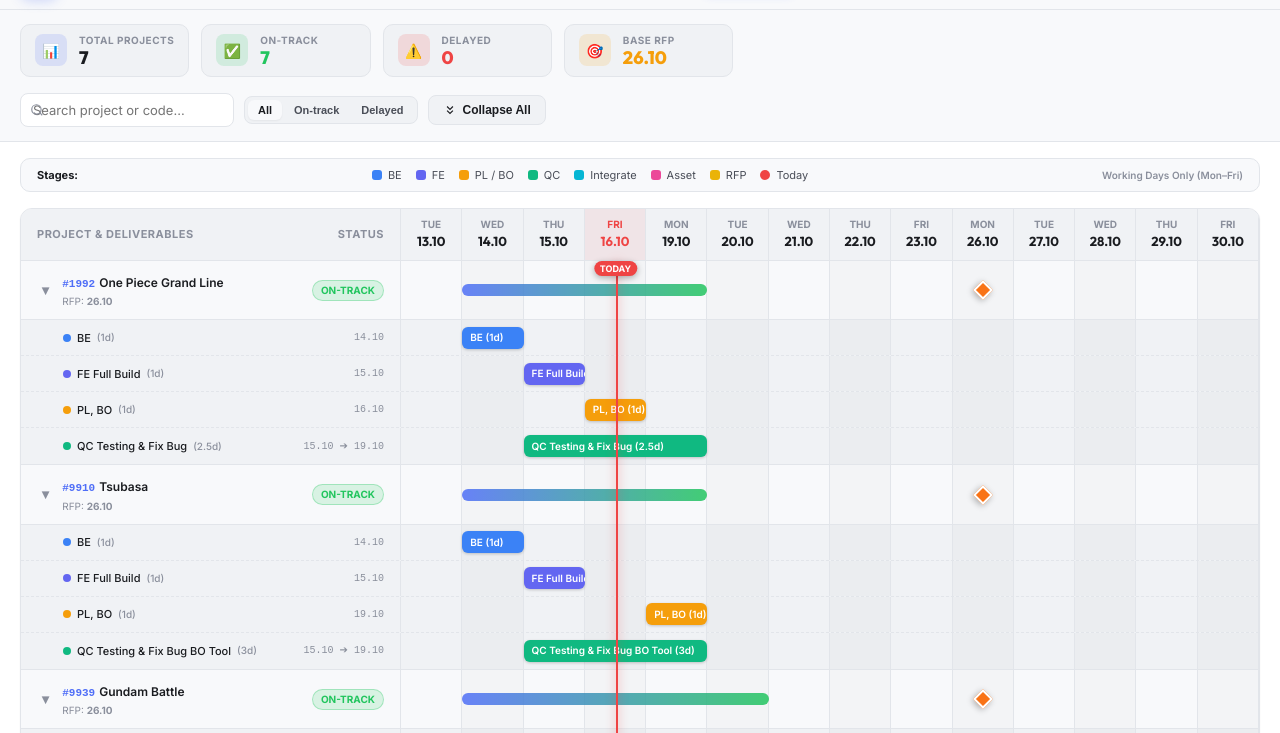
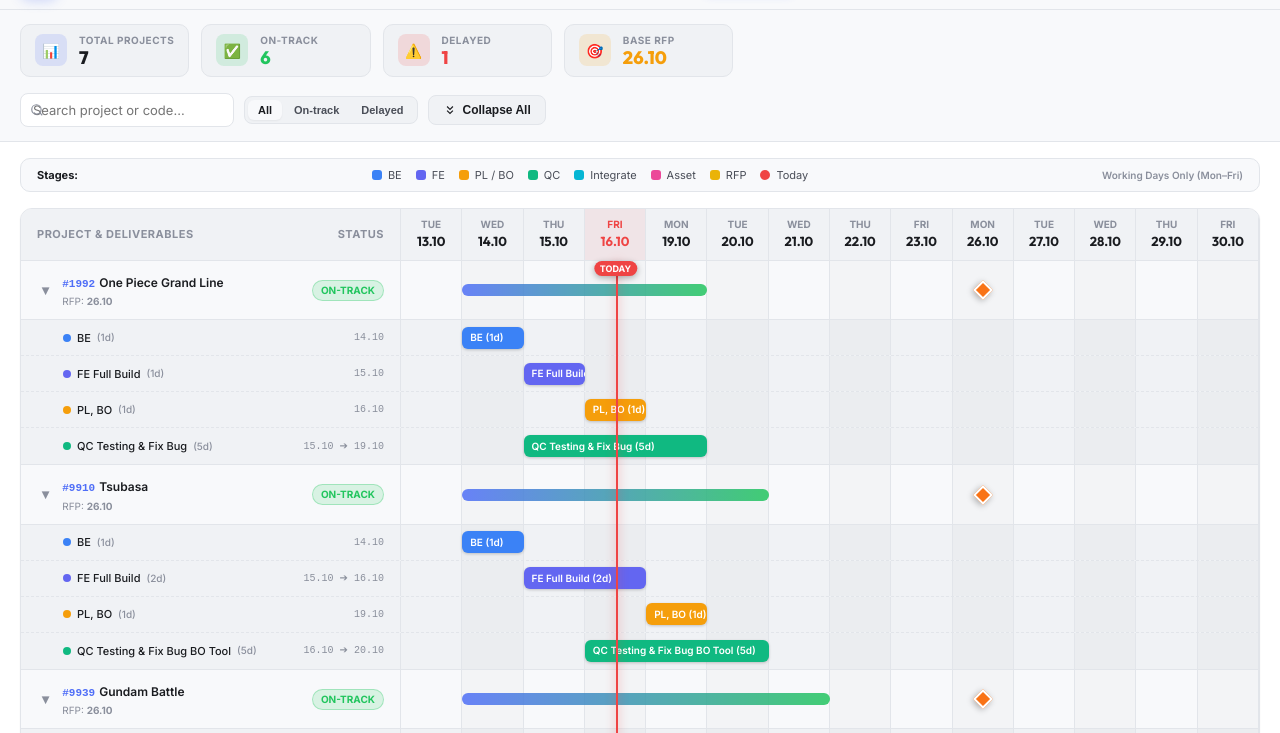
Before and after one commit to HuyTruong14/RoadmapForBatch, a website: page index.html in a window 1280 px wide. Shown: the part 53-786 px from the top of the page. Drawn offline with Linux system fonts and the light colour scheme; no server answers.

Commit message:
feat: update roadmap data to v2 with cache busting version

```diff
--- a/index.html
+++ b/index.html
@@ -1374,59 +1374,58 @@
       };
 
       // 3. BUILT-IN SAMPLE RAW TIMELINE DATA
-      var SAMPLE_TIMELINE = `Timeline Anime Batch 1
+      var DATA_VERSION = '2026-10-16-v2';
+      var SAMPLE_TIMELINE = `Timeline Roadmap Planner
 
 —
 1. 1992 - One Piece Grand Line | RFP: 26.10 | On-track
-- BE (1 day) - ETA: 14.10
-- FE Full Build (1 day): - ETA: 15.10
-- PL, BO (1 day) - ETA: 16.10
-- QC Testing & Fix Bug (2.5 days): - ETA: 15.10 - 19.10
+- BE (1 days): - ETA: 14.10
+- FE Full Build (1 days): - ETA: 15.10
+- PL, BO (1 days): - ETA: 16.10
+- QC Testing & Fix Bug (5 days): - ETA: 15.10 - 19.10
 
 2. 9910 - Tsubasa | RFP: 26.10 | On-track
-- BE (1 day) - ETA: 14.10
-- FE Full Build (1 day): - ETA: 15.10
-- PL, BO (1 day): ETA: 19.10.
-- QC Testing & Fix Bug BO Tool (3 day): - ETA: 15.10 -  19.10
+- BE (1 days): - ETA: 14.10
+- FE Full Build (2 days): - ETA: 15.10 - 16.10
+- PL, BO (1 days): - ETA: 19.10
+- QC Testing & Fix Bug BO Tool (5 days): - ETA: 16.10 - 20.10
 
 3. 9939 - Gundam Battle | RFP: 26.10 | On-track
-- BE (1 day) ETA: 14.10
-- FE: (2 days) Full Build: ETA: 16.10
-- PL, BO (1day): ETA 20.10
-- QC Testing & Fix Bug BO Tool (2 day): - ETA: 19.10 -  20.10
-
-4. 2989 - Taiko Rabbit | RFP: 26.10 | On-track
-- BE (1 day) eta: 14.10.
-- Delivery Sound, Asset: (2 day): ETA: 15 - 16/10
-- FE (2days): Full Build ETA: 16 - 19.10 (Can delay to Morning: 20/10)
-- PL, BO (1day): ETA 21.10 (1 days)
-- QC Testing & Fix Bug BO Tool (3 day): - ETA: 20.10 -  23.10
-
-5. 9869 - Naruto | RFP: 26.10 | On-track
-- BE (1 day) ETA: 14.10
-- Delivery Sound, Asset: (3 day): ETA: 15 - 19.10
-- FE (1 day): ETA: 20.10
-- PL, BO (1 day) ETA: 22.10
-- QC Testing & Fix Bug BO Tool (4 day): - ETA: 20.10 -  23.10
-
-6. 9897 - Dragon Ball | RFP: 26.10 | On-Track
-- BE (1 day) ETA: 15.10
-- Delivery Asset EN (2 đay): ETA. 16 - 19.10
-- FE (2 days): ETA: 19 - 20.10
-- PL, BO (1 day) ETA: 23.10
-- QC Testing & Fix Bug BO Tool (4 day): - ETA: 21.10 -  26.10
-
-7. 3920 - Rise Of Ronin | RFP: 26.10 | On-Track
-- (Note) BE cần thông tin quy đổi giữa A1&BRL, hiện chưa ai chịu trách nhiệm confirm phần này.
-- (Note) File MC cần 1 Math involve với GD để check phần RTP khi quy đổi.
-- BE (1 day): 19.10 (Cần confirm tỷ lệ quy đổi trước ngày 19.10)
-- Delivery Asset EN (2 đay): ETA. 19.10 - 20.10
-- FE (1 day): ETA: 21.10
-- PL, BO (1 day): ETA: 26.10
-- QC Testing & Fix Bug BO Tool (4.5 day): - ETA: 21.10 -  27.10
+- BE (1 days): - ETA: 14.10
+- FE Full Build (2 days): - ETA: 15.10 - 16.10
+- PL, BO (1 days): - ETA: 20.10
+- QC Testing & Fix Bug BO Tool (3 days): - ETA: 19.10 - 21.10
+
+4. 9869 - Naruto | RFP: 26.10 | On-track
+- BE (1 days): - ETA: 14.10
+- Delivery Sound, Asset (2 days): - ETA: 14.10 - 15.10
+- FE (4 days): - ETA: 16.10 - 19.10
+- PL, BO (1 days): - ETA: 21.10
+- QC Testing & Fix Bug BO Tool (4 days): - ETA: 20.10 - 23.10
+
+5. 2989 - Taiko Rabbit | RFP: 26.10 | On-track
+- BE (1 days): - ETA: 14.10
+- Delivery Sound, Asset (2 days): - ETA: 15.10 - 16.10
+- FE Full Build (5 days): - ETA: 16.10 - 20.10
+- PL, BO (1 days): - ETA: 22.10
+- QC Testing & Fix Bug BO Tool (4 days): - ETA: 20.10 - 23.10
+
+6. 9897 - Dragon Ball | RFP: 26.10 | On-track
+- BE (1 days): - ETA: 15.10
+- Delivery Asset EN (2 days): - ETA: 15.10 - 16.10
+- FE (4 days): - ETA: 16.10 - 19.10
+- PL, BO (1 days): - ETA: 23.10
+- QC Testing & Fix Bug BO Tool (4 days): - ETA: 20.10 - 23.10
+
+7. 3920 - Rise Of Ronin | RFP: 26.10 | Off-track
+- BE (1 days): - ETA: 19.10
+- Delivery Asset EN (2 days): - ETA: 19.10 - 20.10
+- FE (1 days): - ETA: 21.10
+- PL, BO (1 days): - ETA: 26.10
+- QC Testing & Fix Bug BO Tool (8 days): - ETA: 21.10 - 28.10
 
 Note:
-- Timeline QC chưa bao gồm scope test migration. Nếu có thì phát sinh sẽ + tầm 0.5day - 1day/ 1 con (confirm vào ngày mai 16.10)`;
+- Timeline QC chưa bao gồm scope test migration. Nếu có thì phát sinh sẽ + tầm 0.5day - 1day/ 1 con (confirm vào 16.10)`;
 
       // 4. APPLICATION STATE
       var config = loadConfig();
@@ -1458,8 +1457,9 @@ Note:
 
       function loadRawText() {
         try {
+          var savedVersion = localStorage.getItem('roadmap_version');
           var saved = localStorage.getItem('roadmap_raw_text');
-          if (saved) return saved;
+          if (saved && savedVersion === DATA_VERSION) return saved;
         } catch (e) {
           console.warn('Failed to load roadmap_raw_text', e);
         }
@@ -1469,6 +1469,7 @@ Note:
       function saveRawText(text) {
         try {
           localStorage.setItem('roadmap_raw_text', text);
+          localStorage.setItem('roadmap_version', DATA_VERSION);
         } catch (e) {
           console.warn('Failed to save roadmap_raw_text', e);
         }
```
Also changed, not shown: public/index.html (+46 -45 lines).
